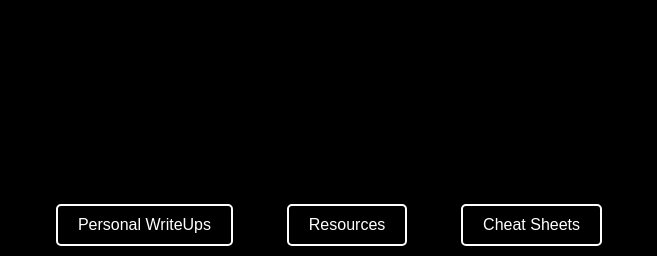
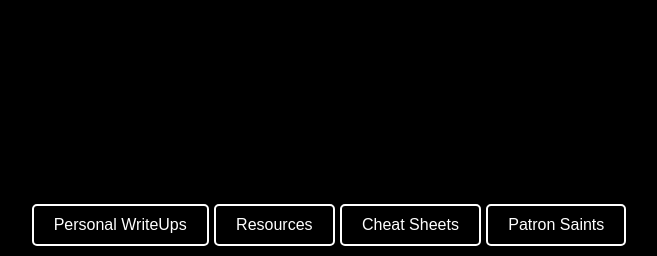
Before and after one commit to pipinstall89/pipinstall89.github.io, a plain HTML site: page index.html in a window 1280 px wide. Shown: the part 544-800 px from the top of the page, without its empty margins (311-968 px from the left). Drawn offline with Linux system fonts and the light colour scheme.

Commit message:
Update index.html

```diff
--- a/index.html
+++ b/index.html
@@ -64,6 +64,7 @@
         <a href="personal_writeups.html">Personal WriteUps</a>
         <a href="resources.html">Resources</a>
         <a href="cheat_sheets.html">Cheat Sheets</a>
+        <a href="patronsaints.html">Patron Saints</a>
     </div>
 </body>
 </html>
```
